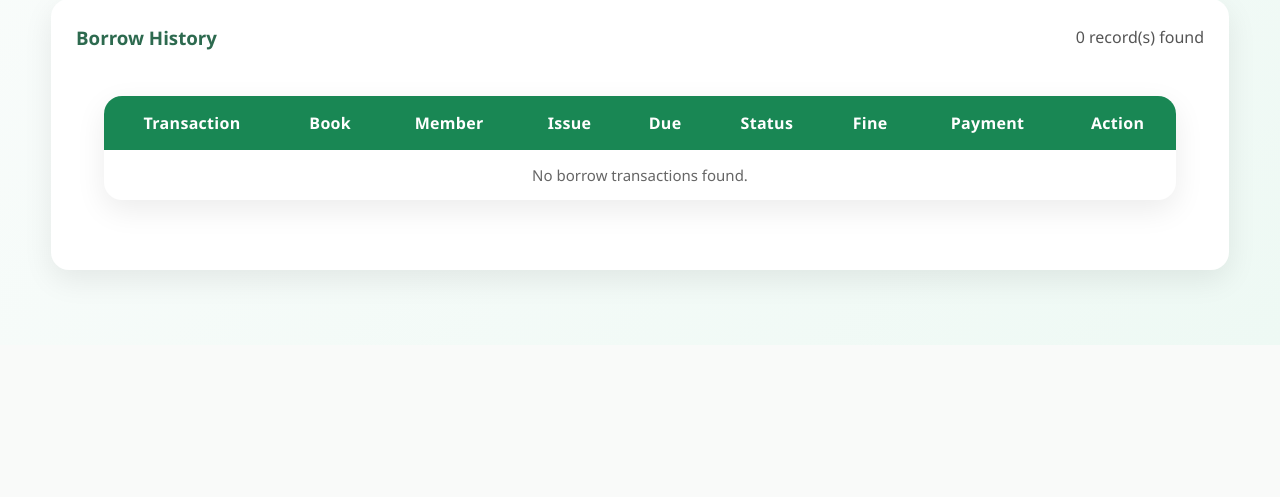
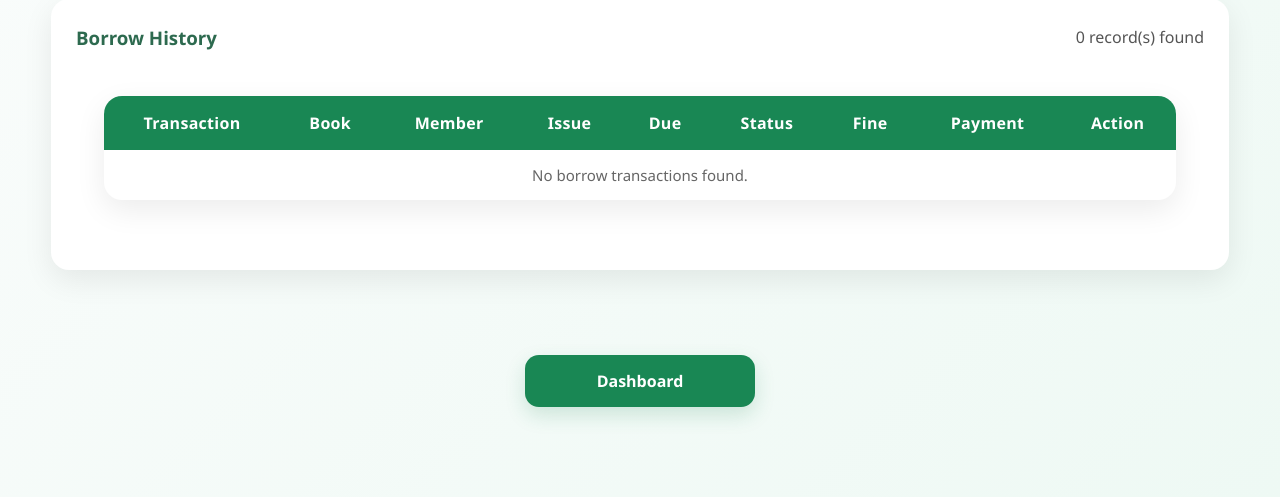
Before and after one commit to ArshiyaaTarannum/Library-Management-System, a Flask app: page /borrow_books in a window 1280 px wide. Shown: the part 1901-2398 px from the top of the page. Before the commit the page ends 2199 px from the top, so only its background shows below. Run offline with Flask 3, Linux system fonts and the light colour scheme; data that the repository does not hold is empty.

Commit message:
Update borrow_books.html

```diff
--- a/templates/borrow_books.html
+++ b/templates/borrow_books.html
@@ -752,6 +752,16 @@
         </div>
 </section>
 
+<div class="navigation-buttons">
+
+
+    <a href="{{ url_for('dashboard') }}" class="nav-btn">
+
+        Dashboard
+
+    </a>
+
+</div>
     <script src="{{ url_for('static', filename='script.js') }}"></script>
 
 </body>
```
